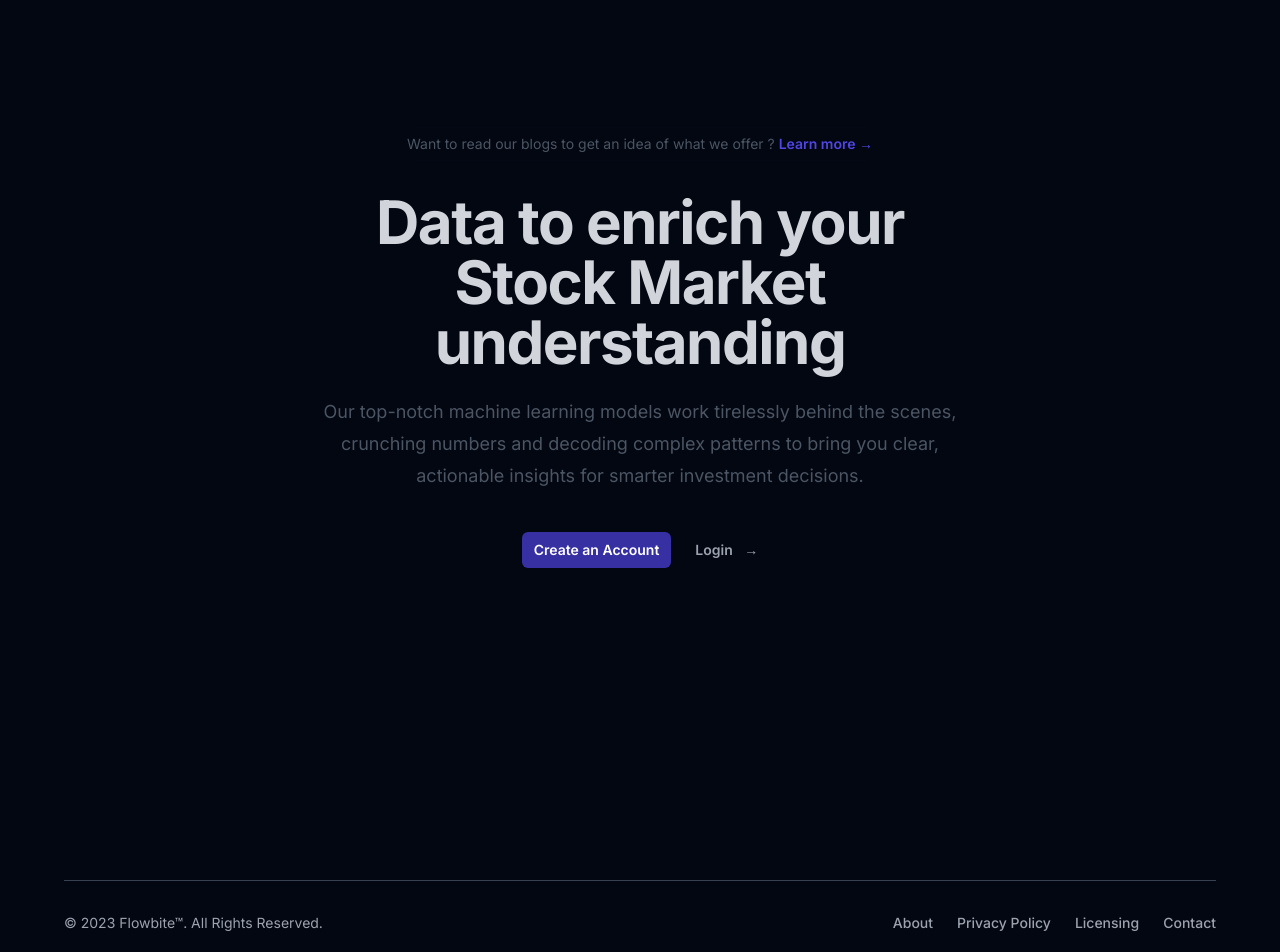
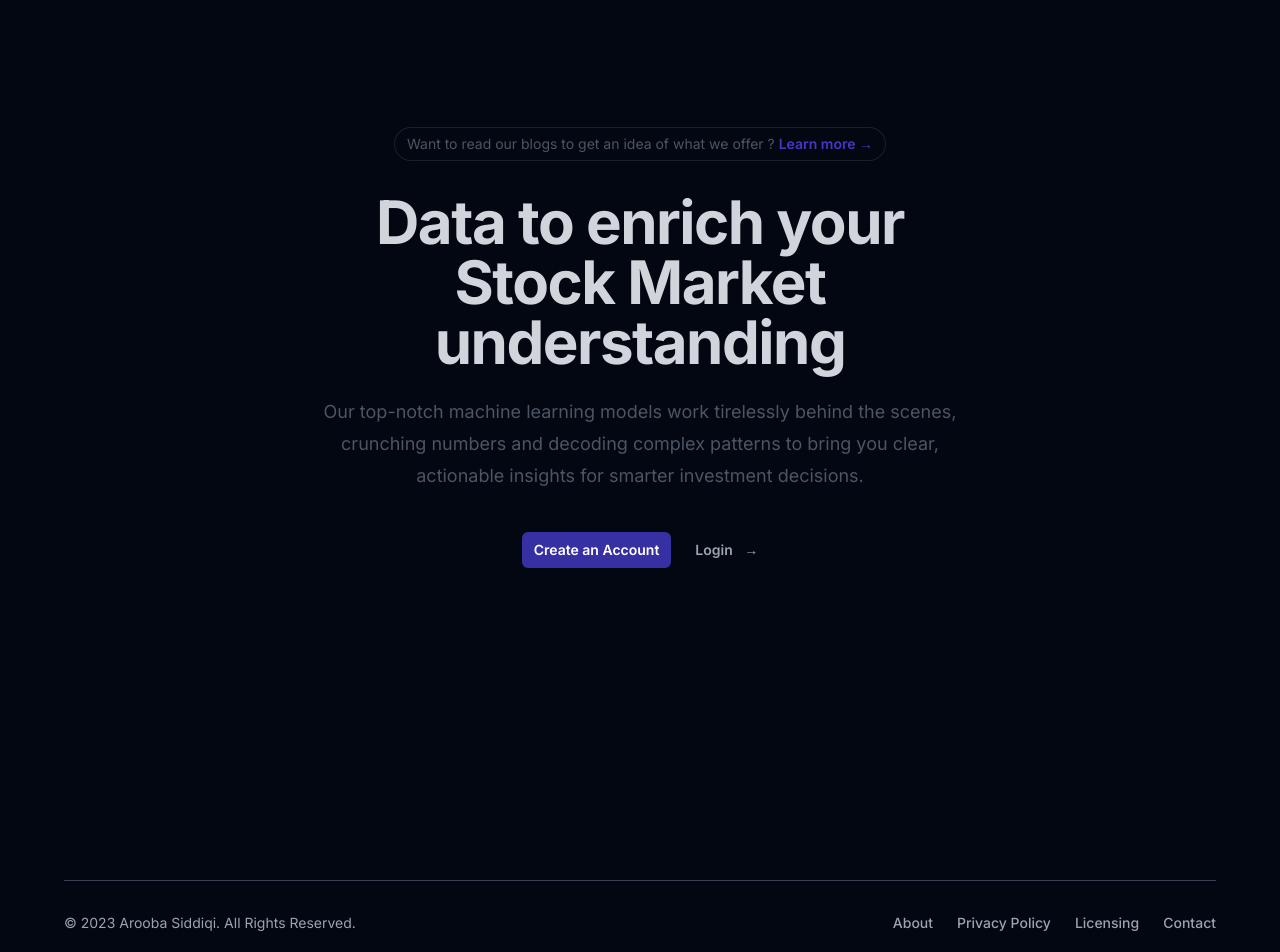
Before and after one commit to AroobaSiddiqi/analytics-nextjs, a Next.js app: page / in a window 1280 px wide. Shown: the top 952 px of the page. Built offline with nearby package versions, Linux system fonts and the light colour scheme; no server answers.

Commit message:
minor ui adjustments

```diff
--- a/src/app/components/footer.tsx
+++ b/src/app/components/footer.tsx
@@ -8,8 +8,8 @@ export default function Footer() {
           <div className="sm:flex sm:items-center sm:justify-between">
             <span className="block text-sm text-gray-500 sm:text-center dark:text-gray-400">
               © 2023{" "}
-              <a href="https://flowbite.com/" className="hover:underline">
-                Flowbite™
+              <a href="https://github.com/AroobaSiddiqi" target="_blank" className="hover:underline">
+                Arooba Siddiqi
               </a>
               . All Rights Reserved.
             </span>
--- a/src/app/page.tsx
+++ b/src/app/page.tsx
@@ -16,13 +16,13 @@ export default function Example() {
   return (
     <div className="mx-auto max-w-2xl py-28">
       <div className="hidden sm:mb-8 sm:flex sm:justify-center">
-        <div className="relative rounded-full px-3 py-1 text-sm leading-6 text-gray-600 ring-1 ring-gray-900/10 hover:ring-gray-900/20">
+        <div className="relative rounded-full px-3 py-1 text-sm leading-6 text-gray-600 ring-1 ring-gray-100/10 hover:ring-gray-100/30">
           Want to read our blogs to get an idea of what we offer ?{" "}
           <a
             href="https://news.stockstelegraph.com/"
             target="_blank"
             rel="noopener noreferrer"
-            className="font-semibold text-indigo-600 hover:text-indigo-500"
+            className="font-semibold text-indigo-700 hover:text-indigo-500"
           >
             <span aria-hidden="true" className="absolute inset-0" />
             Learn more <span aria-hidden="true">&rarr;</span>
@@ -41,14 +41,14 @@ export default function Example() {
         <div className="mt-10 flex items-center justify-center gap-x-6">
           <button
             onClick={handleSignup}
-            className="flex justify-center rounded-md bg-indigo-800 px-3 py-1.5 text-sm font-semibold leading-6 text-white shadow-sm hover:bg-indigo-700 focus-visible:outline focus-visible:outline-2 focus-visible:outline-offset-2 focus-visible:outline-indigo-600"
+            className="flex justify-center rounded-md bg-indigo-800 px-3 py-1.5 text-sm font-semibold leading-6 text-white shadow-sm hover:bg-indigo-600 focus-visible:outline focus-visible:outline-2 focus-visible:outline-offset-2 focus-visible:outline-indigo-600"
           >
             Create an Account
           </button>
 
           <button
             onClick={handleLogin}
-            className=" text-sm font-semibold leading-6 text-gray-400 hover:text-indigo-500"
+            className=" text-sm font-semibold leading-6 text-gray-400 hover:text-gray-200"
           >
             Login{" "}
             <span className="ml-2" aria-hidden="true">
```
